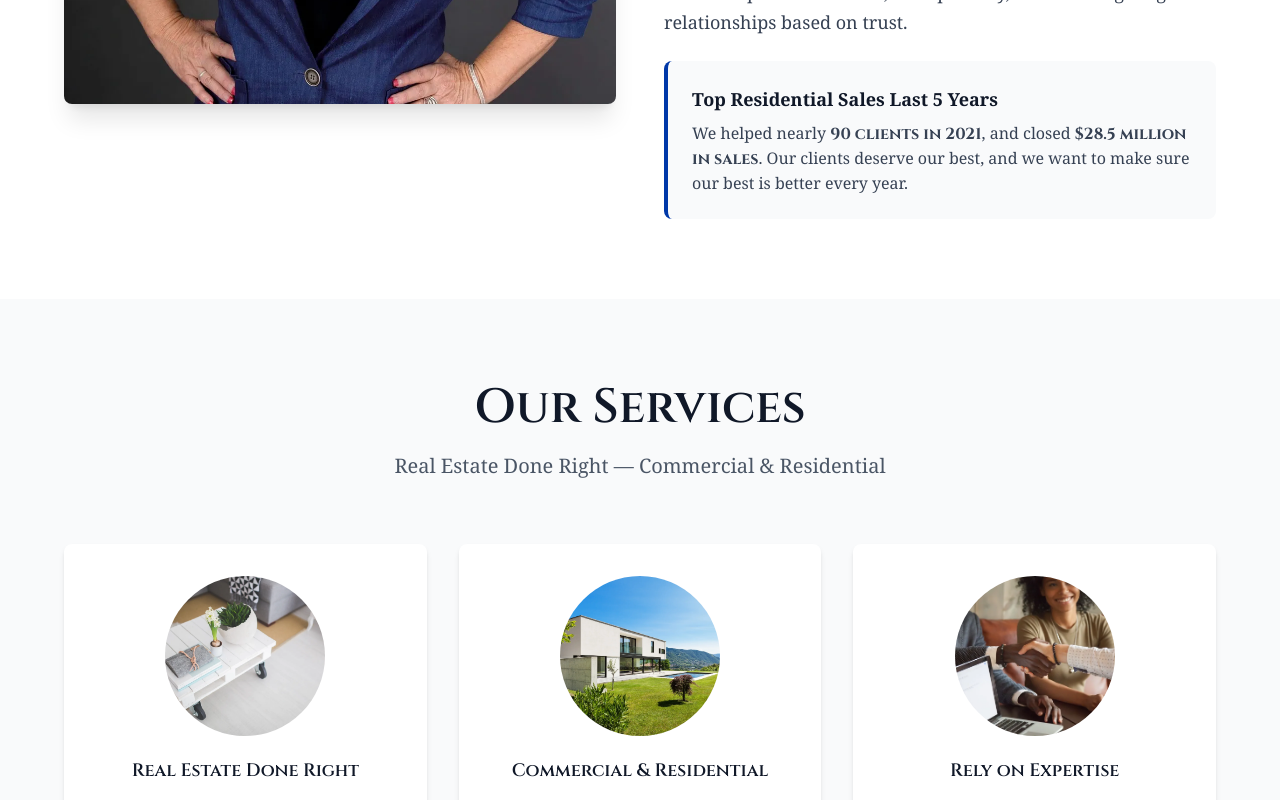
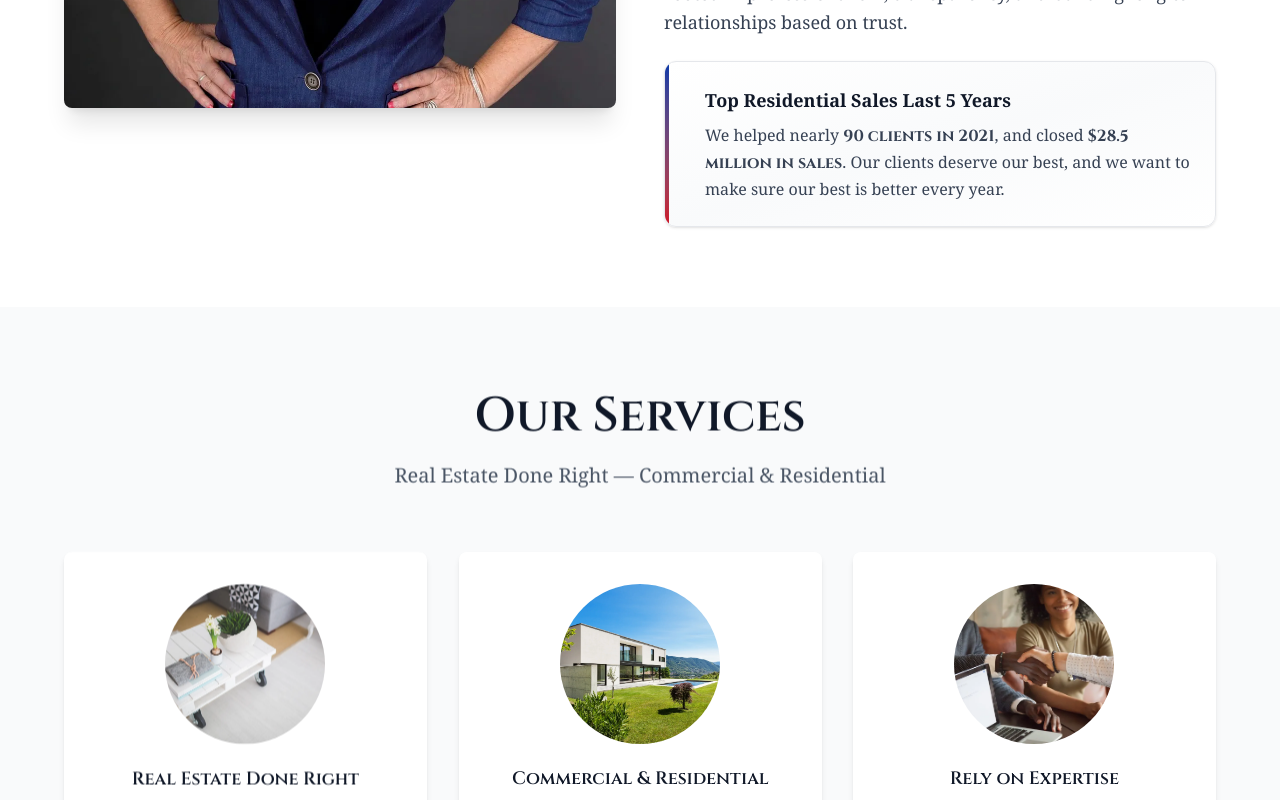
Before and after one commit to DefinitelyNotAhmid/nen, a Next.js app: page / in a window 1280 px wide. Shown: the part 1540-2340 px from the top of the page. Built offline with nearby package versions, Linux system fonts and the light colour scheme; no server answers.

Commit message:
improvements in ui

```diff
--- a/components/About.tsx
+++ b/components/About.tsx
@@ -1,10 +1,14 @@
+'use client';
+
 import Image from 'next/image';
+import Reveal from './Reveal';
 
 export default function About() {
   return (
     <section id="about" className="py-20 bg-white dark:bg-[#070a10]">
       <div className="container mx-auto px-4 sm:px-6 lg:px-8">
         <div className="max-w-6xl mx-auto">
+          <Reveal from="up">
             <div className="text-center mb-12">
               <h2 className="text-3xl sm:text-4xl md:text-5xl font-bold text-gray-900 mb-4 dark:text-white">
                 Meet Marci Metzger
@@ -13,8 +17,10 @@ export default function About() {
                 Realtor with Over 30 Years of Experience
               </p>
             </div>
+          </Reveal>
 
           <div className="grid md:grid-cols-2 gap-12 items-center">
+            <Reveal from="up">
               <div className="relative h-96 md:h-[500px] rounded-lg overflow-hidden shadow-xl">
                 <Image
                   src="/rs=w_1095,h_1095,cg_true.webp"
@@ -24,7 +30,9 @@ export default function About() {
                   sizes="(max-width: 768px) 100vw, 50vw"
                 />
               </div>
+            </Reveal>
 
+            <Reveal from="up" delayMs={120}>
               <div className="space-y-6">
               <p className="text-lg text-gray-700 leading-relaxed dark:text-gray-200">
                 Marci Metzger is a seasoned REALTOR® with <strong className="numeric">over 30 years of experience</strong> helping buyers and sellers navigate the real estate market with confidence. Beginning her career in Washington State and now serving Pahrump, Nevada, Marci brings a depth of knowledge shaped by years of hands-on work across changing markets and client needs.
@@ -38,15 +46,21 @@ export default function About() {
                 With a strong understanding of the local Pahrump market, Marci helps clients evaluate opportunities clearly, negotiate effectively, and move forward with clarity. Her approach is rooted in professionalism, transparency, and building long-term relationships based on trust.
               </p>
 
-              <div className="bg-gray-50 p-6 rounded-lg border-l-4 border-[#0038A8] dark:bg-white/5 dark:border-white/10">
-                <p className="text-lg font-semibold text-gray-900 mb-2 dark:text-white">
+              <div className="relative overflow-hidden rounded-xl border border-gray-200 bg-gradient-to-br from-white via-gray-50 to-white p-6 shadow-sm dark:border-white/10 dark:from-white/5 dark:via-white/0 dark:to-white/5">
+                <div className="absolute inset-y-0 left-0 w-1 bg-gradient-to-b from-[#0038A8] to-[#CE1126]" />
+
+                <div className="relative pl-4">
+                  <p className="text-base sm:text-lg font-semibold text-gray-900 dark:text-white">
                     Top Residential Sales Last 5 Years
                   </p>
-                <p className="text-gray-700 dark:text-gray-200">
-                  We helped nearly <strong className="numeric">90 clients in 2021</strong>, and closed <strong className="numeric">$28.5 million in sales</strong>. Our clients deserve our best, and we want to make sure our best is better every year.
+                  <p className="mt-2 text-gray-700 leading-relaxed dark:text-gray-200">
+                    We helped nearly <strong className="numeric">90 clients in 2021</strong>, and closed{' '}
+                    <strong className="numeric">$28.5 million in sales</strong>. Our clients deserve our best, and we want to make sure our best is better every year.
                   </p>
                 </div>
               </div>
+              </div>
+            </Reveal>
           </div>
         </div>
       </div>
--- a/components/Contact.tsx
+++ b/components/Contact.tsx
@@ -1,6 +1,7 @@
 'use client';
 
 import { useState } from 'react';
+import Reveal from './Reveal';
 
 export default function Contact() {
   const [formData, setFormData] = useState({
@@ -70,6 +71,7 @@ export default function Contact() {
     <section id="contact" className="py-20 bg-white dark:bg-[#070a10]">
       <div className="container mx-auto px-4 sm:px-6 lg:px-8">
         <div className="max-w-6xl mx-auto">
+          <Reveal from="up">
             <div className="text-center mb-16">
               <h2 className="text-3xl sm:text-4xl md:text-5xl font-bold text-gray-900 mb-4 dark:text-white">
                 Get In Touch
@@ -78,8 +80,10 @@ export default function Contact() {
                 Schedule a Private Consultation Today
               </p>
             </div>
+          </Reveal>
 
           <div className="grid lg:grid-cols-2 gap-12">
+            <Reveal from="up">
               <div>
               <h3 className="text-2xl font-bold text-gray-900 mb-6 dark:text-white">
                 Contact Information
@@ -154,7 +158,9 @@ export default function Contact() {
                 </p>
               </div>
               </div>
+            </Reveal>
 
+            <Reveal from="up" delayMs={120}>
               <div>
                 <form onSubmit={handleSubmit} className="space-y-6">
                 <div>
@@ -273,6 +279,7 @@ export default function Contact() {
                 </p>
                 </form>
               </div>
+            </Reveal>
           </div>
         </div>
       </div>
--- a/components/Properties.tsx
+++ b/components/Properties.tsx
@@ -2,6 +2,7 @@
 
 import Image from 'next/image';
 import { useEffect, useState } from 'react';
+import Reveal from './Reveal';
 
 export default function Properties() {
   const [activeIndex, setActiveIndex] = useState(0);
@@ -106,6 +107,7 @@ export default function Properties() {
     <section id="properties" className="py-20 bg-white dark:bg-[#070a10]">
       <div className="container mx-auto px-4 sm:px-6 lg:px-8">
         <div className="max-w-6xl mx-auto">
+          <Reveal from="up">
             <div className="text-center mb-16">
               <h2 className="text-3xl sm:text-4xl md:text-5xl font-bold text-gray-900 mb-4 dark:text-white">
                 Properties Gallery
@@ -114,7 +116,9 @@ export default function Properties() {
                 Explore our selection of finest properties across Nevada
               </p>
             </div>
+          </Reveal>
 
+          <Reveal from="up" delayMs={120}>
             <div className="property-coverflow" aria-label="Featured properties carousel">
             <button
               type="button"
@@ -216,6 +220,7 @@ export default function Properties() {
               </svg>
             </button>
             </div>
+          </Reveal>
 
           {modalImage && (
             <div
@@ -253,6 +258,7 @@ export default function Properties() {
             </div>
           )}
 
+          <Reveal from="up" delayMs={180}>
             <div className="text-center mt-12">
               <a
                 href="#search"
@@ -264,6 +270,7 @@ export default function Properties() {
                 </svg>
               </a>
             </div>
+          </Reveal>
         </div>
       </div>
     </section>
--- /dev/null
+++ b/components/Reveal.tsx
@@ -0,0 +1,71 @@
+'use client';
+
+import { useEffect, useRef, useState, type ReactNode } from 'react';
+
+type RevealProps = {
+  children: ReactNode;
+  className?: string;
+  threshold?: number;
+  delayMs?: number;
+  once?: boolean;
+  from?: 'up' | 'down' | 'left' | 'right' | 'none';
+};
+
+export default function Reveal({
+  children,
+  className,
+  threshold = 0.15,
+  delayMs = 0,
+  once = true,
+  from = 'up',
+}: RevealProps) {
+  const ref = useRef<HTMLDivElement | null>(null);
+  const [isVisible, setIsVisible] = useState(false);
+
+  useEffect(() => {
+    const el = ref.current;
+    if (!el) return;
+
+    const observer = new IntersectionObserver(
+      ([entry]) => {
+        if (entry.isIntersecting) {
+          setIsVisible(true);
+          if (once) observer.disconnect();
+        } else if (!once) {
+          setIsVisible(false);
+        }
+      },
+      { threshold }
+    );
+
+    observer.observe(el);
+    return () => observer.disconnect();
+  }, [once, threshold]);
+
+  const offsetClass =
+    from === 'up'
+      ? 'translate-y-4'
+      : from === 'down'
+        ? '-translate-y-4'
+        : from === 'left'
+          ? 'translate-x-4'
+          : from === 'right'
+            ? '-translate-x-4'
+            : '';
+
+  return (
+    <div
+      ref={ref}
+      className={
+        [
+          'transition-all duration-700 ease-out will-change-transform',
+          isVisible ? 'opacity-100 translate-x-0 translate-y-0' : `opacity-0 ${offsetClass}`,
+          className ?? '',
+        ].join(' ')
+      }
+      style={{ transitionDelay: `${delayMs}ms` }}
+    >
+      {children}
+    </div>
+  );
+}
--- a/components/Services.tsx
+++ b/components/Services.tsx
@@ -1,3 +1,7 @@
+'use client';
+
+import Reveal from './Reveal';
+
 export default function Services() {
   const services = [
     {
@@ -27,6 +31,7 @@ export default function Services() {
     <section id="services" className="py-20 bg-gray-50 dark:bg-[#0b1324]">
       <div className="container mx-auto px-4 sm:px-6 lg:px-8">
         <div className="max-w-6xl mx-auto">
+          <Reveal from="up">
             <div className="text-center mb-16">
               <h2 className="text-3xl sm:text-4xl md:text-5xl font-bold text-gray-900 mb-4 dark:text-white">
                 Our Services
@@ -35,13 +40,12 @@ export default function Services() {
                 Real Estate Done Right — Commercial & Residential
               </p>
             </div>
+          </Reveal>
 
           <div className="grid md:grid-cols-3 gap-8">
             {services.map((service, index) => (
-              <div
-                key={index}
-                className="bg-white p-8 rounded-lg shadow-md hover:shadow-xl transition-all duration-300 hover:-translate-y-1 group dark:bg-white/5 dark:border dark:border-white/10 dark:shadow-black/30"
-              >
+              <Reveal key={index} from="up" delayMs={index * 90}>
+                <div className="bg-white p-8 rounded-lg shadow-md hover:shadow-xl transition-all duration-300 hover:-translate-y-1 group dark:bg-white/5 dark:border dark:border-white/10 dark:shadow-black/30">
                   <div className="mb-6 group-hover:scale-105 transition-transform duration-300">
                     <img
                       src={service.image}
@@ -59,14 +63,17 @@ export default function Services() {
                     {service.description}
                   </p>
                 </div>
+              </Reveal>
             ))}
           </div>
 
+          <Reveal from="up" delayMs={150}>
             <div className="mt-12 bg-white p-8 rounded-lg shadow-md border-l-4 border-[#0038A8] dark:bg-white/5 dark:border-white/10 dark:shadow-black/30">
               <p className="text-lg text-gray-700 leading-relaxed dark:text-gray-200">
                 <strong>Nervous about your property adventure?</strong> Don't be. Whether you're getting ready to buy or sell your residence, looking at investment properties, or just curious about the markets, our team ensures you get the best experience possible. We live, work, and play in this community. Happy to help you find where to put your hard-earned dollars.
               </p>
             </div>
+          </Reveal>
         </div>
       </div>
     </section>
```
Also changed, not shown: components/LocationMap.tsx (+54 -17 lines), components/Testimonials.tsx (+7 -4 lines). Lines whose indentation alone changed are shown as unchanged.
